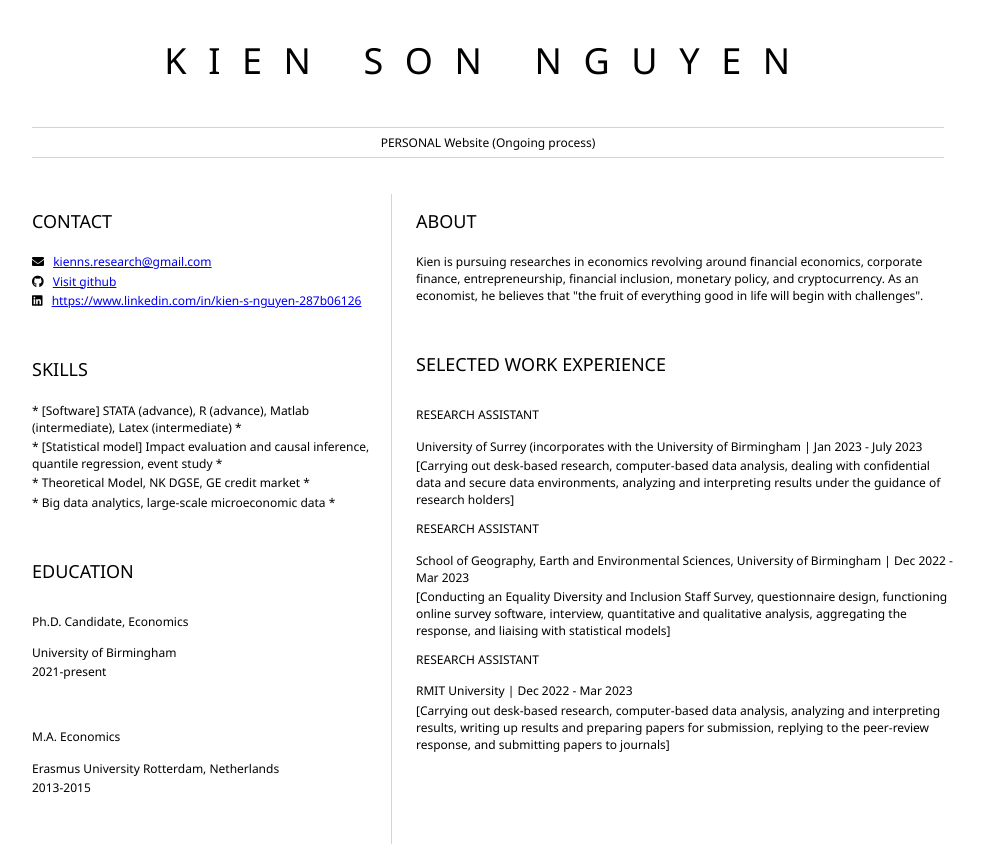
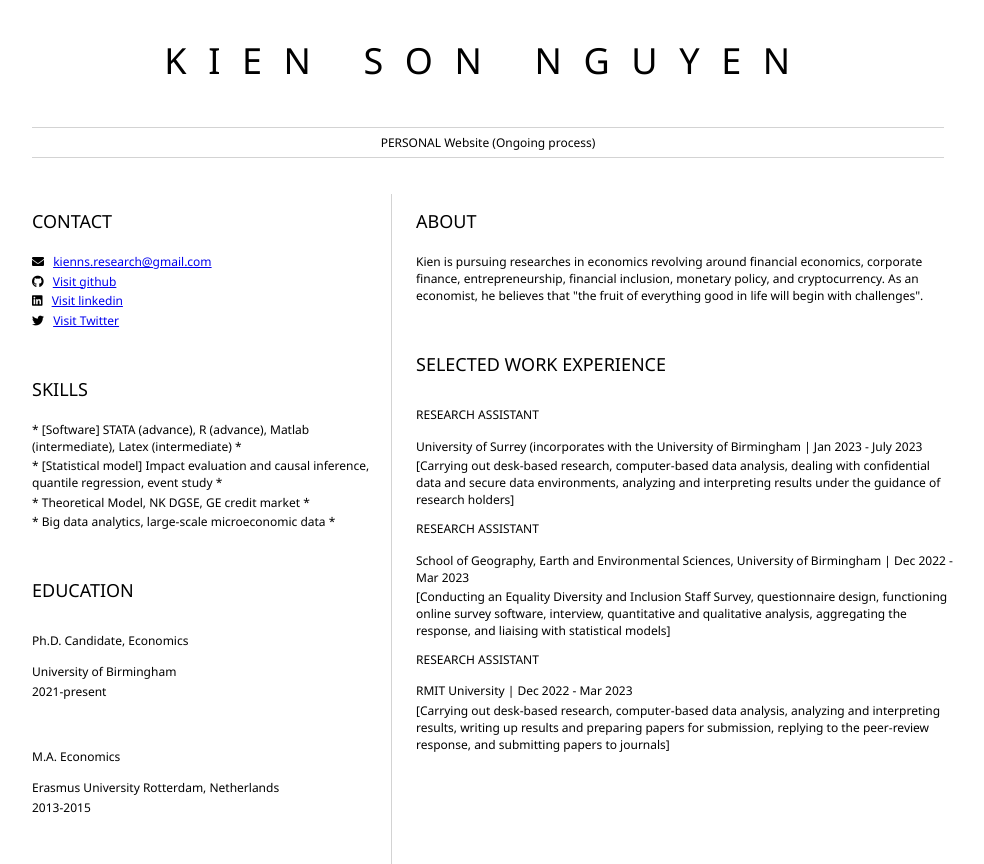
Before and after one commit to kienns097/Personal_profile, a plain HTML site: page index.html in a window 1280 px wide. Shown: the whole page, without its empty margins (152-1136 px from the left). Drawn offline with Linux system fonts and the light colour scheme.

Commit message:
Update index.html

```diff
--- a/index.html
+++ b/index.html
@@ -28,7 +28,11 @@
                     </p>
                     <p>
                         <i class="fab fa-linkedin" aria-hidden="true"></i>
-                        <a href="linkedin.com/linkedin-username">https://www.linkedin.com/in/kien-s-nguyen-287b06126</a>
+                        <a href="https://www.linkedin.com/in/kien-s-nguyen-287b06126">Visit linkedin</a>
+                    </p>
+		    <p>
+                        <i class="fab fa-twitter" aria-hidden="true"></i>
+                        <a href="https://twitter.com/kiensng">Visit Twitter</a>
                     </p>
 				</section>
 				<section>
```
